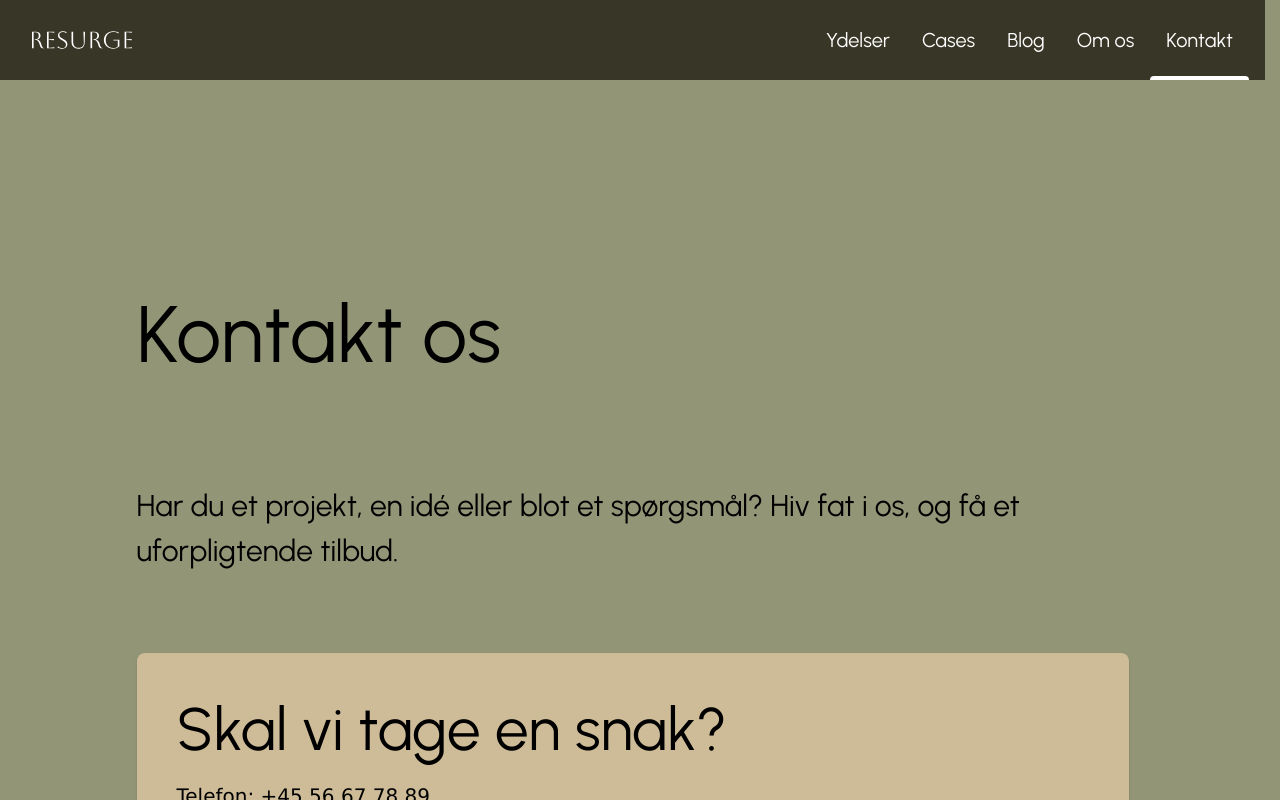
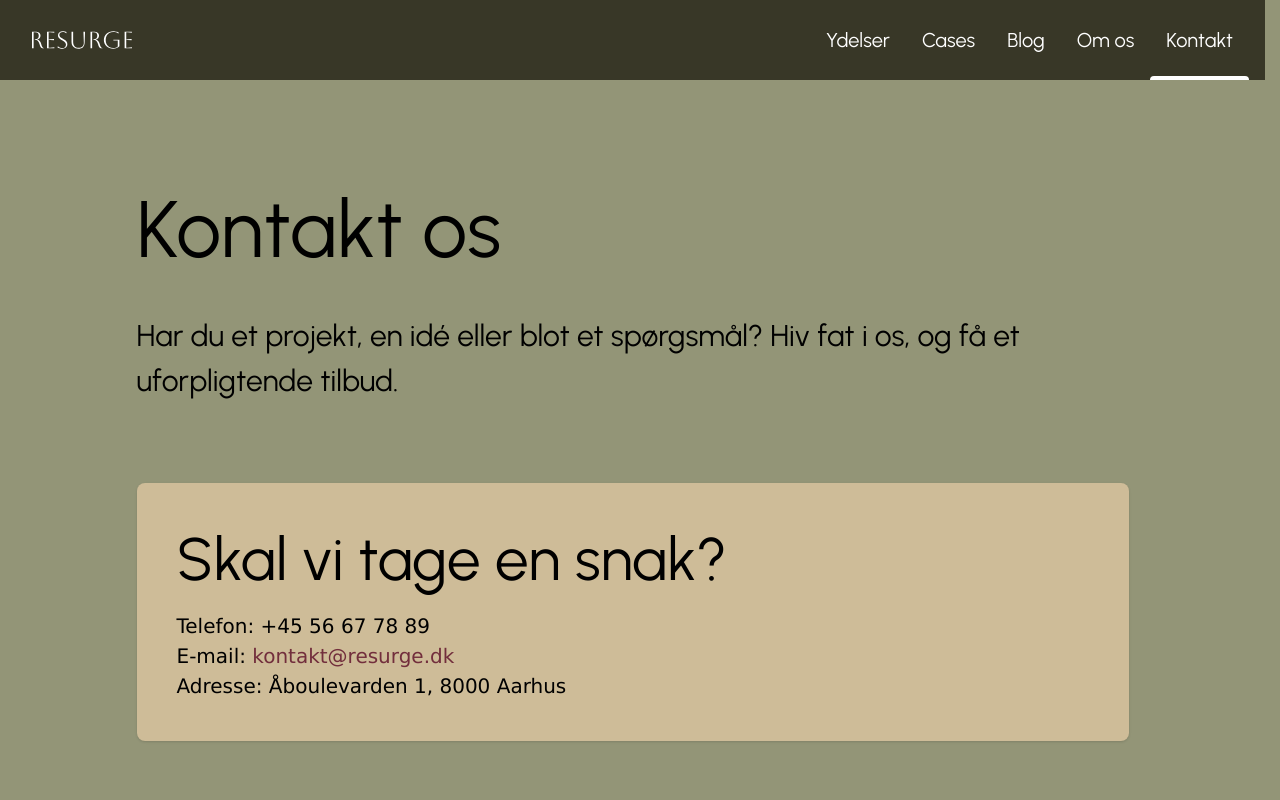
Before and after one commit to SaltyStarfish/resurge-projekt, a React (Vite) app in the folder resurge-react-project/: page /kontakt in a window 1280 px wide. Shown: the top 800 px of the page. Built offline with nearby package versions, Linux system fonts and the light colour scheme.

Commit message:
margin justeret

```diff
--- a/resurge-react-project/src/views/KontaktView.jsx
+++ b/resurge-react-project/src/views/KontaktView.jsx
@@ -36,8 +36,8 @@ function KontaktView() {
     <>
     <Container>
       <div className="flex flex-col w-full max-w-[1102px] mx-auto px-4 sm:px-6 md:px-0 my-[105px]">
-      <h1 className="font-h1 font-medium my-[105px]">Kontakt os</h1>
-          <p className="urbanist text-[30px]">
+      <h1 className="font-h1 font-medium">Kontakt os</h1>
+          <p className="urbanist text-[30px] mt-[40px]">
             Har du et projekt, en idé eller blot et spørgsmål? Hiv fat i os, og få et uforpligtende tilbud.
           </p>
 
```
